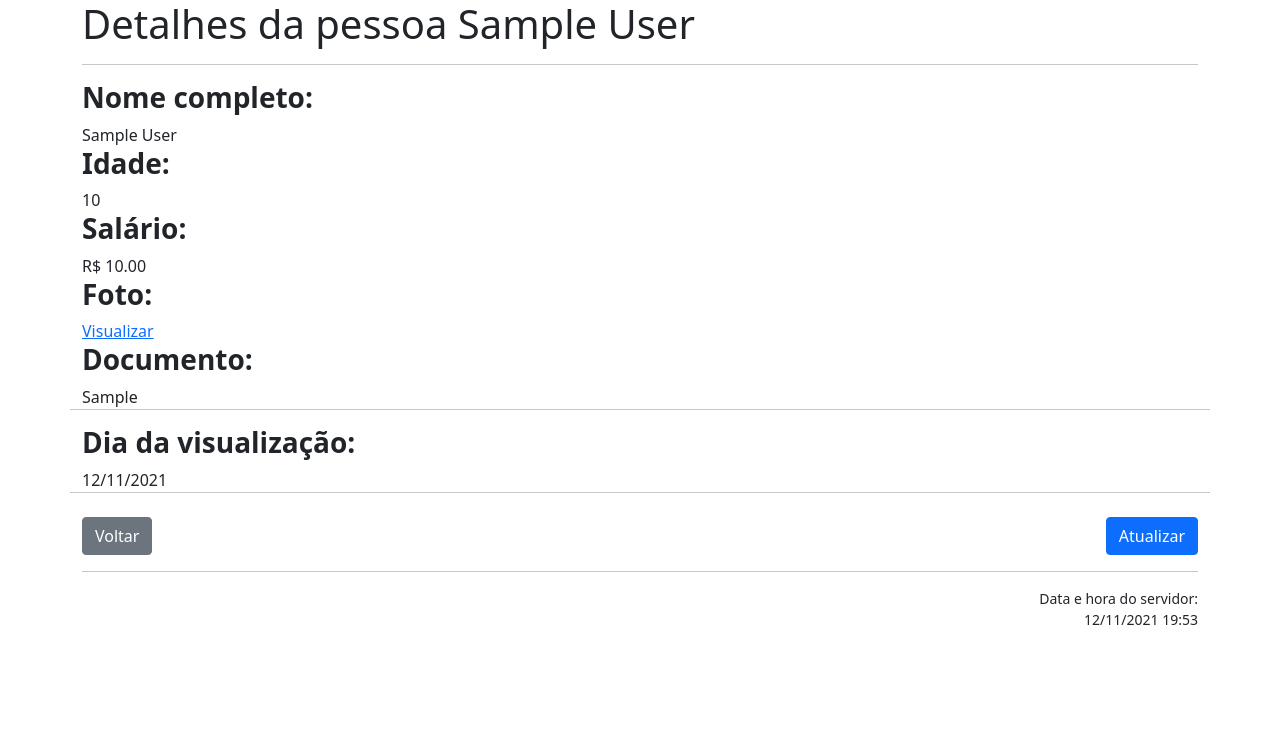
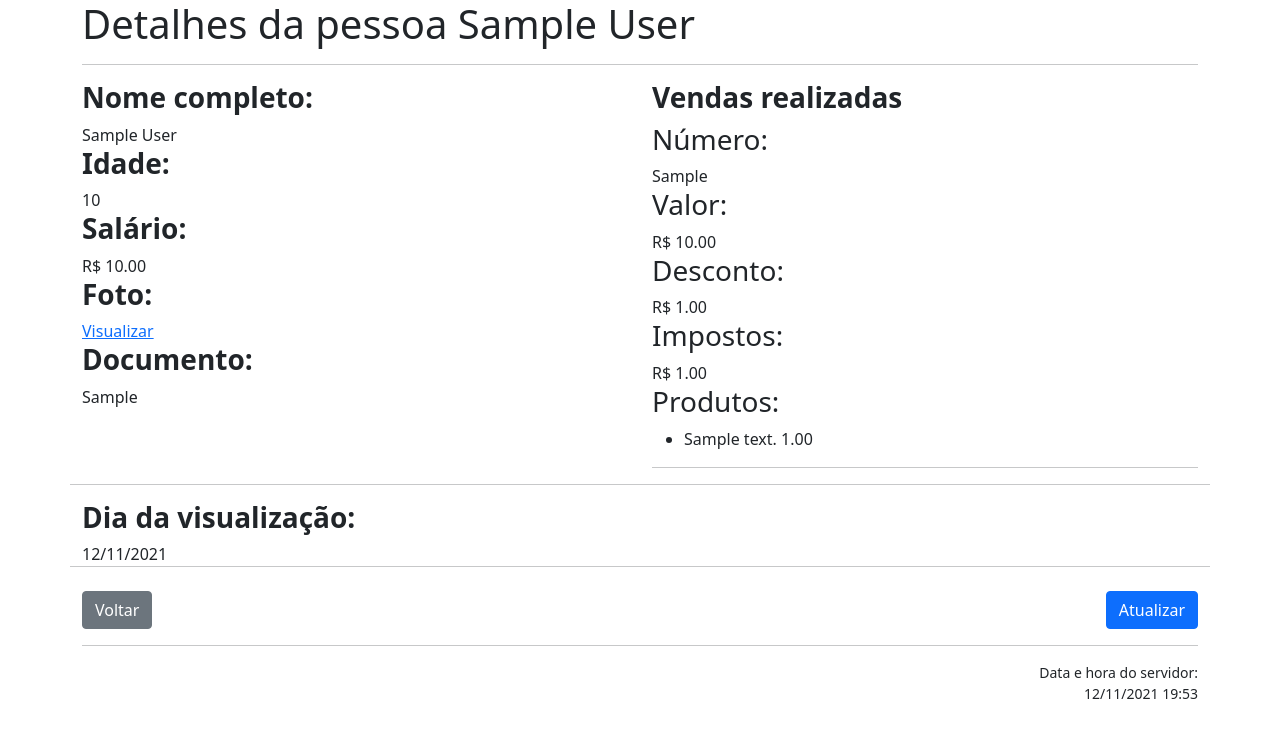
Before and after one commit to flavionogueiraa/advanced_django_curse, a Django app: page /clientes/detail_cbv/1/ in a window 1280 px wide. Shown: the top 738 px of the page. Run offline with Django 3.2, Linux system fonts and the light colour scheme; a user stored in the database is signed in; tables that the repository leaves empty hold one stand-in row (values such as "Sample post").

Commit message:
Modulo 4 - Aula 2 - ADV

```diff
--- a/clientes/templates/clientes/person_detail.html
+++ b/clientes/templates/clientes/person_detail.html
@@ -10,7 +10,7 @@
             <form method="POST">
                 {% csrf_token %}
                 <div class="row">
-                    <div class="col-12">
+                    <div class="col-sm-12 col-md-12 col-lg-6">
                         <h3><b>Nome completo:</b></h3> {{object.first_name}} {{object.last_name}}
                         <h3><b>Idade:</b></h3> {{object.age}}
                         <h3><b>Salário:</b></h3> R$ {{object.salary}}
@@ -20,6 +20,32 @@
                             <h3><b>Foto:</b></h3> -
                         {% endif %}
                         <h3><b>Documento:</b></h3> {{object.documento|default_if_none:'-'}}
+                    </div>
+                    <hr class="d-lg-none">
+                    <div class="col-sm-12 col-md-12 col-lg-6">
+                        <h3><b>Vendas realizadas</b></h3>
+
+                        {% for venda in vendas %}
+                            <h3>Número:</h3> {{venda.numero_venda}}
+                            <h3>Valor:</h3> R$ {{venda.valor}}
+                            <h3>Desconto:</h3> R$ {{venda.desconto}}
+                            <h3>Impostos:</h3> R$ {{venda.impostos}}
+
+                            <h3>Produtos:</h3>
+
+                            <ul>
+                                {% for produto in venda.produtos.all %}
+                                    <li>
+                                        {{produto}} {{produto.preco}}
+                                    </li>
+                                {% empty %}
+                                    Nenhum
+                                {% endfor %}
+                            </ul>
+                            <hr>
+                        {% empty %}
+                            Nenhuma
+                        {% endfor %}
                     </div>
                     <hr>
                     <div class="col-12">
--- a/clientes/views/person_detail.py
+++ b/clientes/views/person_detail.py
@@ -2,8 +2,25 @@
 Shift + Alt + O para organizar as importações (vs code)
 '''
 
-from ..models import Person
 from django.views.generic.detail import DetailView
+
+from ..models import Person, Venda
+
 
 class PersonDetailView(DetailView):
     model = Person
+
+    def get_object(self, queryset=None):
+        pk = self.kwargs.get(self.pk_url_kwarg)
+        return Person.objects.select_related(
+            'documento'
+        ).get(pk=pk)
+
+    def get_context_data(self, **kwargs):
+        context = super(PersonDetailView, self).get_context_data(**kwargs)
+
+        context['vendas'] = Venda.objects.filter(
+            pessoa=self.object
+        )
+
+        return context
```
